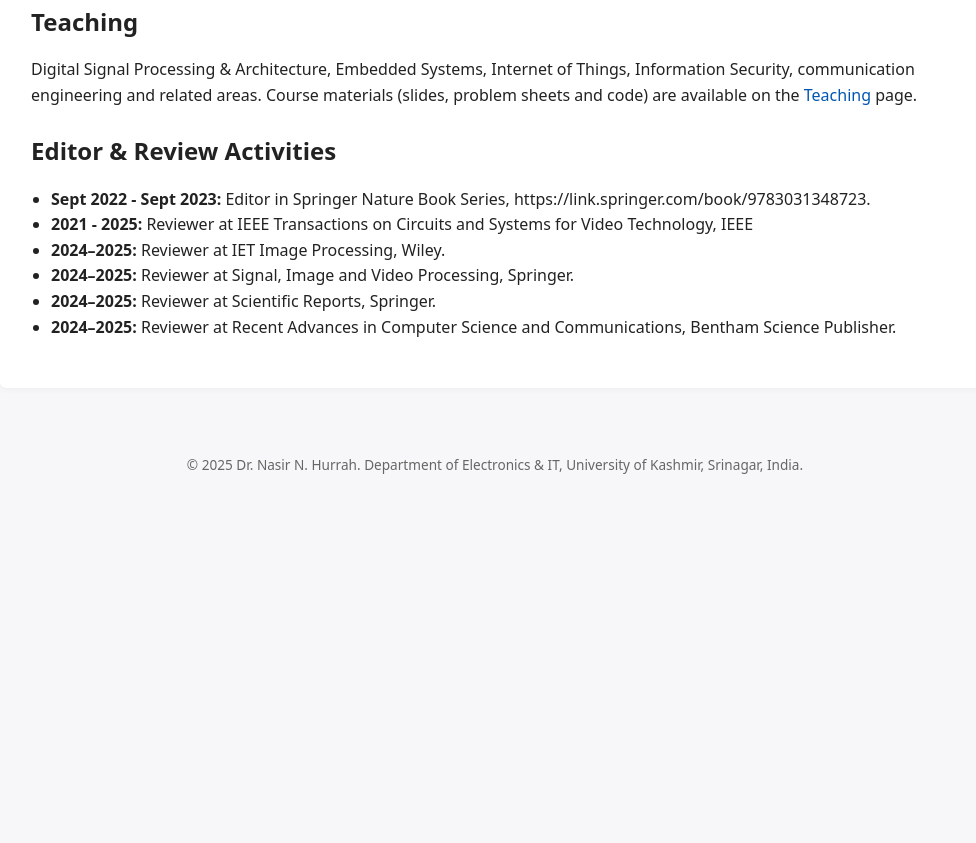
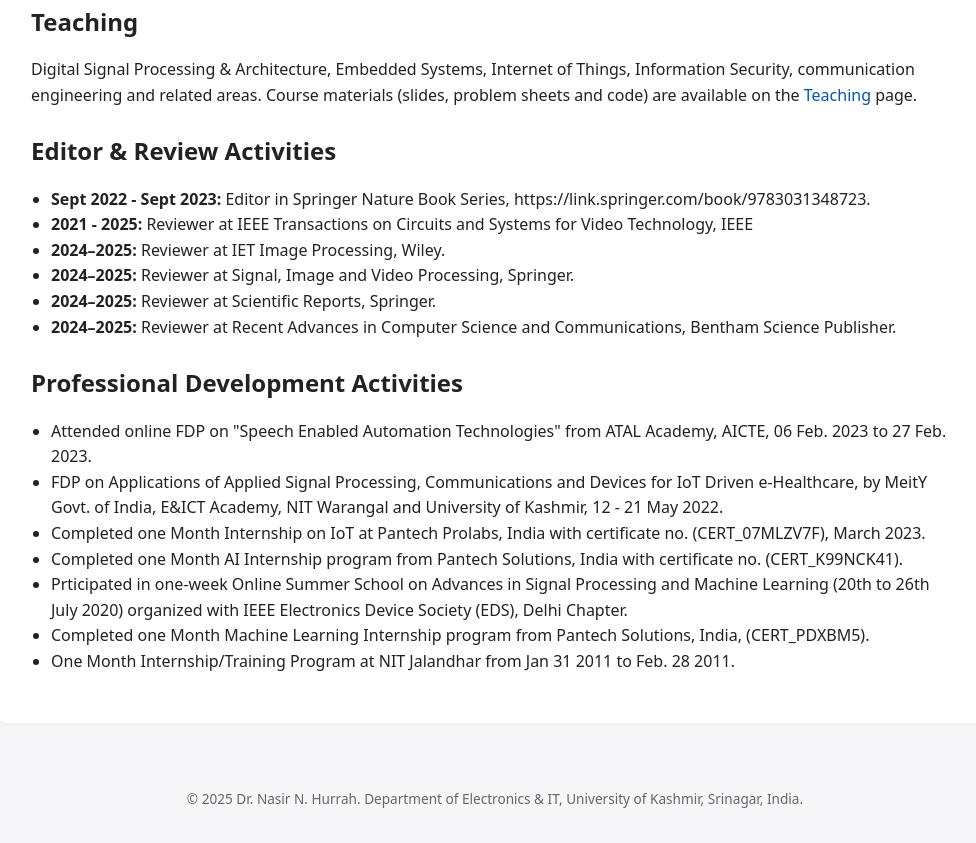
Before and after one commit to nasirhurrah/nasirhurrah.github.io, a plain HTML site: page index.html in a window 1280 px wide. Shown: the part 1449-2292 px from the top of the page, without its empty margins (145-1121 px from the left). Before the commit the page ends 1958 px from the top, so only its background shows below. Drawn offline with Linux system fonts and the light colour scheme.

Commit message:
Update index.html

```diff
--- a/index.html
+++ b/index.html
@@ -148,6 +148,20 @@
       </ul>
     </section>
 
+         <section>
+      <h2>Professional Development Activities</h2>
+       <ul class="news-list">
+        <li>Attended online FDP on "Speech Enabled Automation Technologies" from ATAL Academy, AICTE, 06 Feb. 2023 to 27 Feb. 2023.</li>
+        <li>FDP on Applications of Applied Signal Processing, Communications and Devices for IoT Driven e-Healthcare, by MeitY Govt. of India, E&ICT Academy, NIT Warangal and University of Kashmir, 12 - 21 May 2022.</li>
+        <li>Completed one Month Internship on IoT at Pantech Prolabs, India with certificate no. (CERT_07MLZV7F), March 2023.</li>
+        <li>Completed one Month AI Internship program from Pantech Solutions, India with certificate no. (CERT_K99NCK41).</li>
+        <li>Prticipated in one-week Online Summer School on Advances in Signal Processing and Machine Learning (20th to 26th July 2020) organized with IEEE Electronics Device Society (EDS), Delhi Chapter.</li>
+        <li>Completed one Month Machine Learning Internship program from Pantech Solutions, India, (CERT_PDXBM5).</li>
+        <li>One Month Internship/Training Program at NIT Jalandhar from Jan 31 2011 to Feb. 28 2011.</li>
+         <!-- Add new items here as things happen -->
+      </ul>
+    </section>
+
   </main>
 
   <footer class="footer">
```
